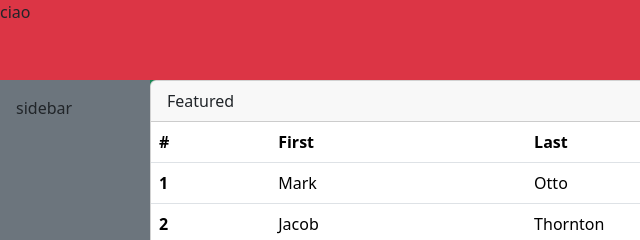
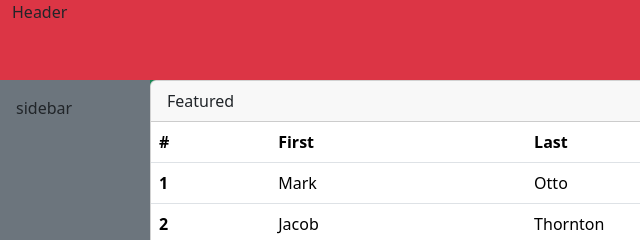
Before and after one commit to DavideBernasconi13/html-css-bootstrap-dashboard, a plain HTML site: page index.html in a window 1280 px wide. Shown: the top 240 px of the page, 0-640 px from the left. Drawn offline with nearby package versions, Linux system fonts and the light colour scheme.

Commit message:
help container!!!!

```diff
--- a/index.html
+++ b/index.html
@@ -12,13 +12,15 @@
 
 <body>
     <div class="wrapper">
-        <nav class="fixed-top bg-danger">
-            ciao
-        </nav>
+        <header class="fixed-top bg-danger">
+            <div class="container-fluid">
+                Header
+            </div>
+        </header>
         <main class="vh-100 d-flex">
-            <header class="h-100 bg-secondary p-3">
+            <aside class="h-100 bg-secondary p-3">
                 sidebar
-            </header>
+            </aside>
             <div id="content" class="overflow-y-auto bg-success">
                 <div class="card">
                     <div class="card-header">
--- a/style/style.css
+++ b/style/style.css
@@ -1,8 +1,9 @@
+/* class debug*/
 .wrapper {
     height: 100vh;
 }
 
-nav {
+header {
     height: 80px;
 }
 
@@ -10,7 +11,7 @@ main {
     padding-top: 80px;
 }
 
-header {
+aside {
     width: 150px;
 }
 
```
